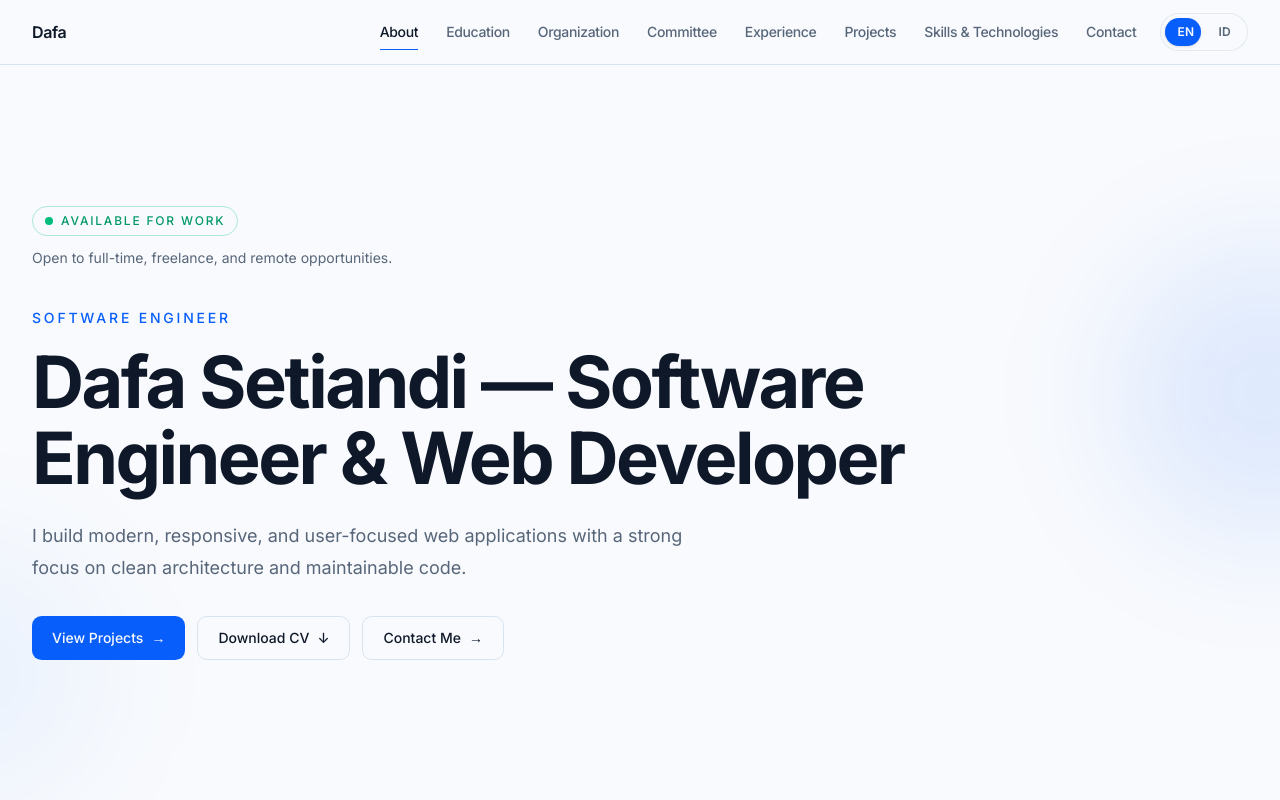
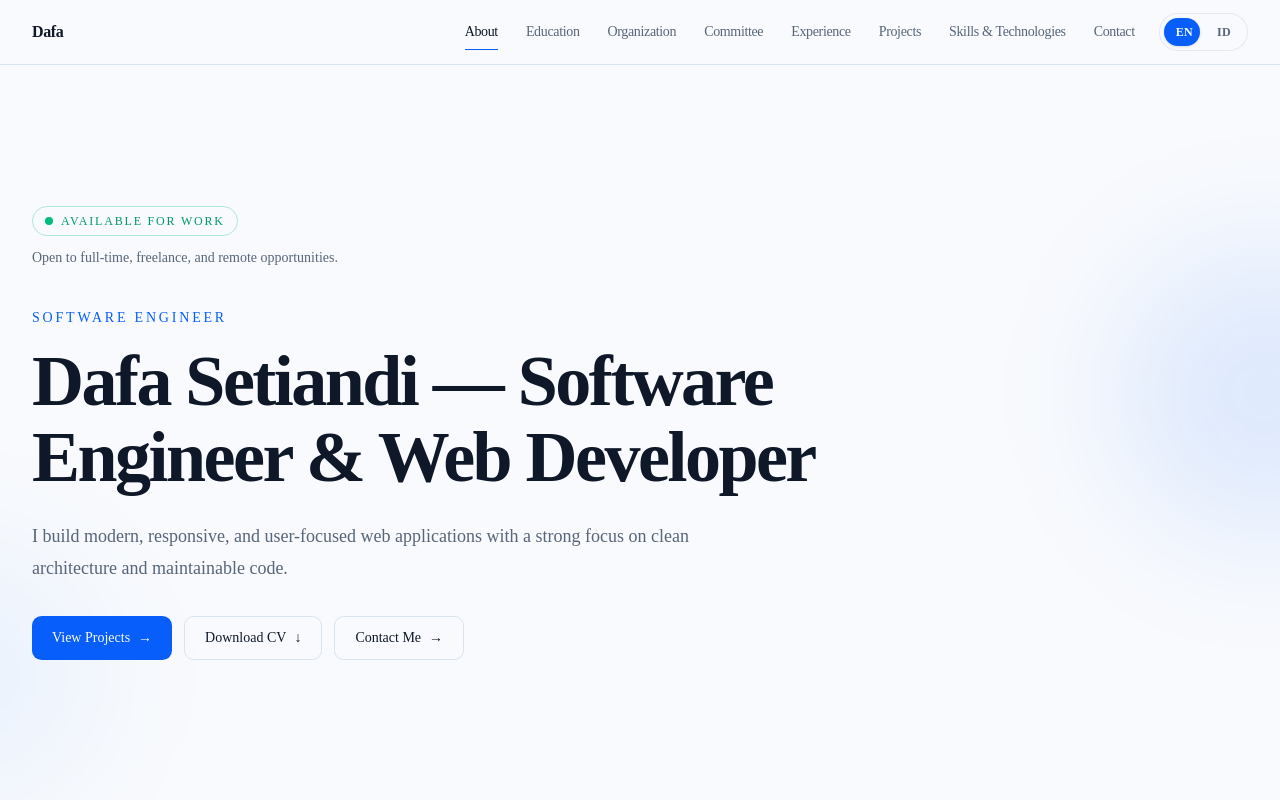
Before and after one commit to kemod/dafa-portofolio, a Next.js app: page / in a window 1280 px wide. Shown: the top 800 px of the page. Built offline with nearby package versions, Linux system fonts and the light colour scheme.

Commit message:
feat:font sora

```diff
--- a/src/app/layout.tsx
+++ b/src/app/layout.tsx
@@ -1,13 +1,13 @@
 import type { Metadata } from "next";
-import { Inter } from "next/font/google";
+import { Sora } from "next/font/google";
 
 import { JsonLd } from "@/components/seo/json-ld";
 import { LanguageProvider } from "@/components/providers/language-provider";
 
 import "./globals.css";
 
-const inter = Inter({
-  variable: "--font-inter",
+const sora = Sora({
+  variable: "--font-sora",
   subsets: ["latin"],
   display: "swap",
 });
@@ -112,7 +112,7 @@ export default function RootLayout({
   return (
     <html
       lang="en"
-      className={`${inter.variable} h-full antialiased`}
+      className={`${sora.variable} h-full antialiased`}
     >
       <body className="min-h-full flex flex-col">
         <LanguageProvider>
```
